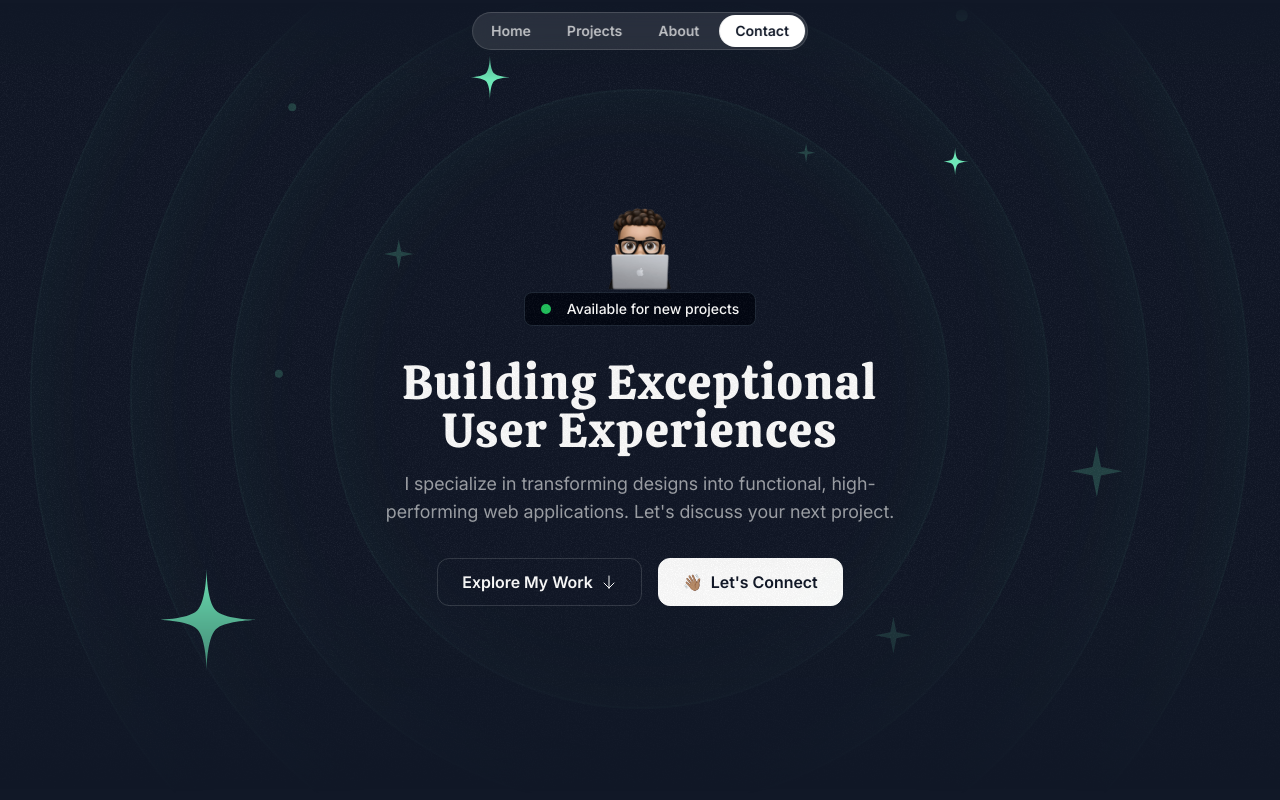
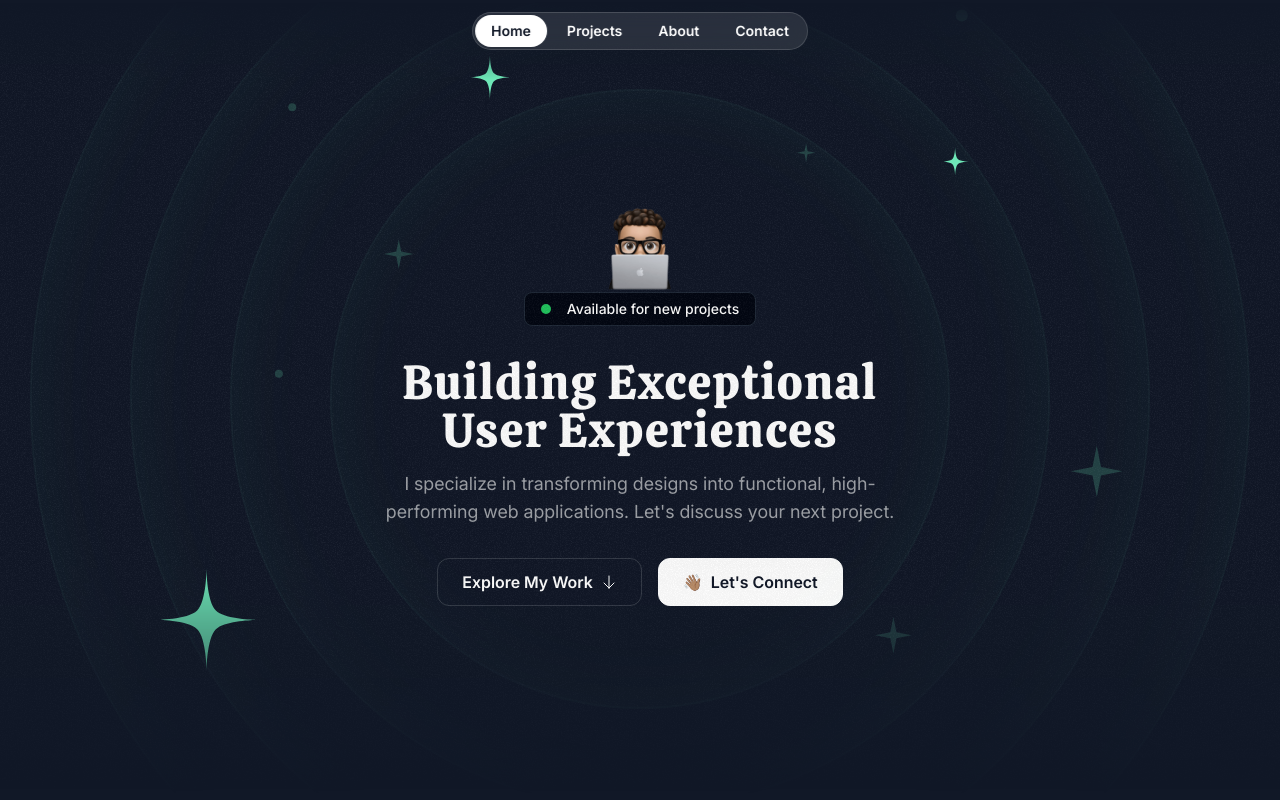
Before and after one commit to eziz-tajiev/Portfolio, a Next.js app: page / in a window 1280 px wide. Shown: the top 800 px of the page. Built offline with nearby package versions, Linux system fonts and the light colour scheme.

Commit message:
changed the structure of header and start to animate

```diff
--- a/src/app/globals.css
+++ b/src/app/globals.css
@@ -4,7 +4,7 @@
 
 @layer base {
     .nav-item {
-        @apply px-4 py-1.5 rounded-full text-white/70 text-sm font-semibold hover:bg-white/10 hover:text-white transition duration-300;
+        @apply px-4 py-1.5 rounded-full text-white text-sm font-semibold;
     }
 
     .hero-ring {
--- a/src/sections/Header.tsx
+++ b/src/sections/Header.tsx
@@ -1,12 +1,64 @@
+// export const Header = () => {
+//   return (
+//    <div className="flex justify-center items-center fixed top-3 left-1/2 -translate-x-1/2 z-20">
+//     <nav className="flex gap-1 p-0.5 border border-white/15 rounded-full bg-white/10 backdrop-blur">
+//       <a href="#" className="nav-item">Home</a>
+//       <a href="#" className="nav-item">Projects</a>
+//       <a href="#" className="nav-item">About</a>
+//       <a href="#" className="nav-item bg-white text-gray-900">Contact</a>
+//     </nav>
+//   </div>
+//  );
+// };
+'use client'
+import { useState } from "react";
+import {motion} from "framer-motion";
+
+let tabs = [
+  {
+    id: "home",
+    label: "Home",
+    href: "#",
+  },
+  {
+    id: "projects",
+    label: "Projects",
+    href: "#",
+  },
+  {
+    id: "about",
+    label: "About",
+    href: "#",
+  },
+  {
+    id: "contact",
+    label: "Contact",
+    href: "#",
+  }
+]
+
 export const Header = () => {
+  let [activeTab, setActiveTab] = useState(tabs[0].id);
   return (
-   <div className="flex justify-center items-center fixed top-3 left-1/2 -translate-x-1/2 z-20">
-    <nav className="flex gap-1 p-0.5 border border-white/15 rounded-full bg-white/10 backdrop-blur">
-      <a href="#" className="nav-item">Home</a>
-      <a href="#" className="nav-item">Projects</a>
-      <a href="#" className="nav-item">About</a>
-      <a href="#" className="nav-item bg-white text-gray-900">Contact</a>
-    </nav>
-  </div>
- );
+    <div>
+      <div className="flex justify-center items-center fixed top-3 left-1/2 -translate-x-1/2 z-20">
+        <div className="flex gap-1 p-0.5 border border-white/15 rounded-full bg-white/10 backdrop-blur">
+          {tabs.map(tab=>(
+            <button
+                key={tab.id}
+                onClick={() => setActiveTab(tab.id)}
+                className={`${
+                  activeTab === tab.id ? "text-gray-900" : "hover:text-white/70"
+                } relative nav-item`}
+              >
+                {activeTab === tab.id && (
+                  <motion.div layoutId="active-pill" className="absolute bg-white inset-0 rounded-full"/>
+                )}
+                <span className="relative">{tab.label}</span>
+            </button>
+          ))}
+        </div>
+      </div>
+    </div>
+  );
 };
```
